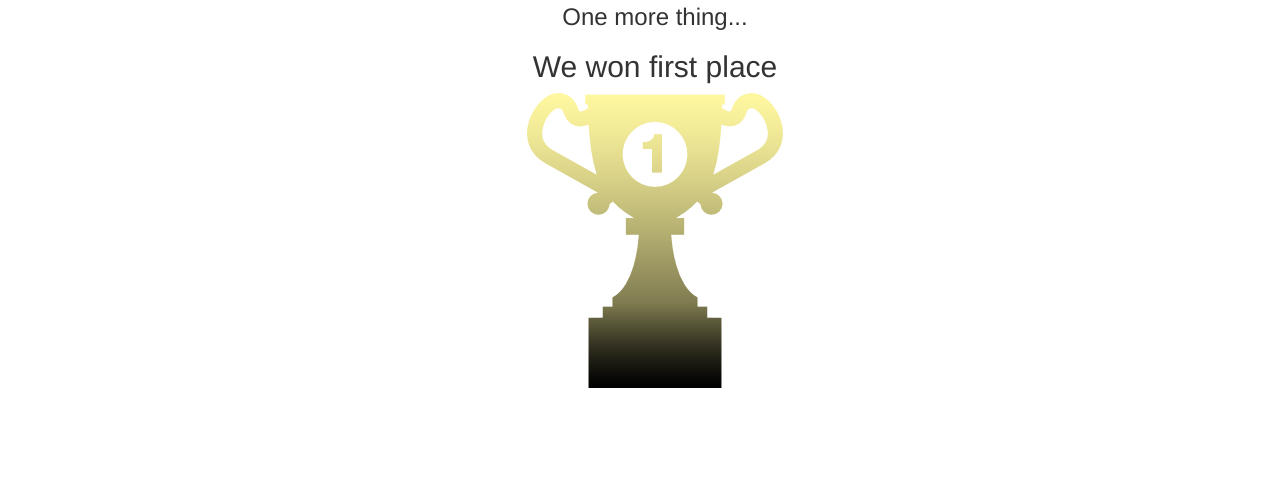
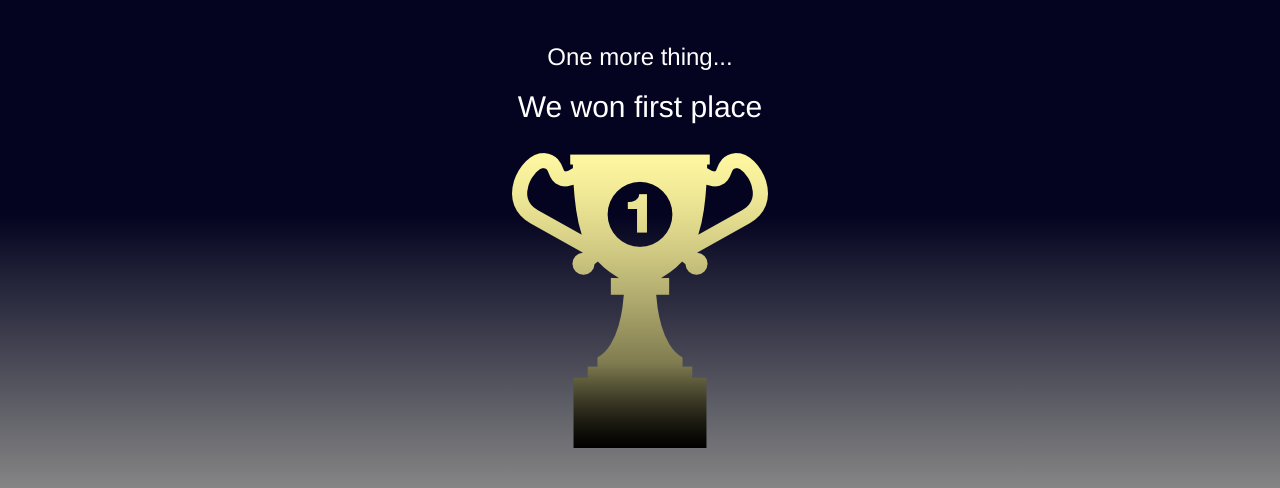
Before and after one commit to Jordanbana/personal-site, a plain HTML site: page index.html in a window 1280 px wide. Shown: the part 2486-2974 px from the top of the page. Before the commit the page ends 2874 px from the top, so only its background shows below. Drawn offline with nearby package versions, Linux system fonts and the light colour scheme; files that its build step writes are made by us from their sources.

Commit message:
apple theme to win part

```diff
--- a/css/personal_site.css
+++ b/css/personal_site.css
@@ -12,3 +12,19 @@ body:after {
     border-left: 2px dotted #444;
 
 }
+.onemorething{
+background-image: -webkit-gradient(
+	linear,
+	left top,
+	left bottom,
+	color-stop(0.46, #040421),
+	color-stop(1, #858585)
+);
+background-image: -o-linear-gradient(bottom, #040421 46%, #858585 100%);
+background-image: -moz-linear-gradient(bottom, #040421 46%, #858585 100%);
+background-image: -webkit-linear-gradient(bottom, #040421 46%, #858585 100%);
+background-image: -ms-linear-gradient(bottom, #040421 46%, #858585 100%);
+background-image: linear-gradient(to bottom, #040421 46%, #858585 100%);
+
+color:#fff;
+}
--- a/index.html
+++ b/index.html
@@ -191,15 +191,24 @@
     		</div>
 
     	</div>
-			<center>
-				<h3> One more thing... </h3>
-				<h2> We won first place </h2>
-				<div class="animated tada">
-				<img class="img-responsive" src="img/winnder.png" alt="1st place" >
-				</div>
-			</center>
+
 	</section>
 
+
+	<section class="winner">
+		<div class="onemorething">
+				<center>
+					<br>
+					<br>
+					<h3> One more thing... </h3>
+					<h2> We won first place </h2>
+					<br>
+					<div class="animated tada">
+					<img class="img-responsive" src="img/winnder.png" alt="1st place" style="padding-bottom:40px" >
+					</div>
+				</center>
+		</div>
+	</section>
 
 </body>
 
```
